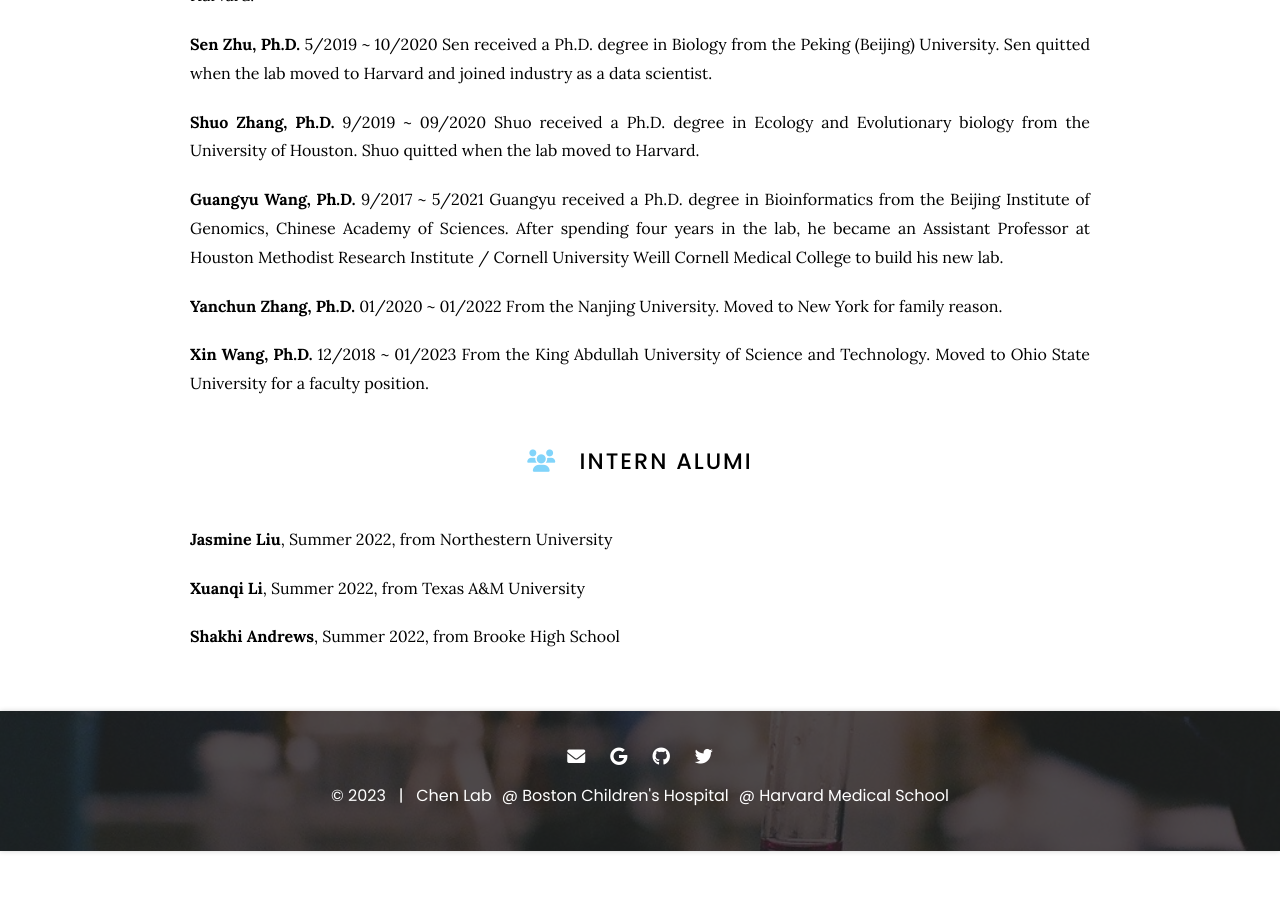
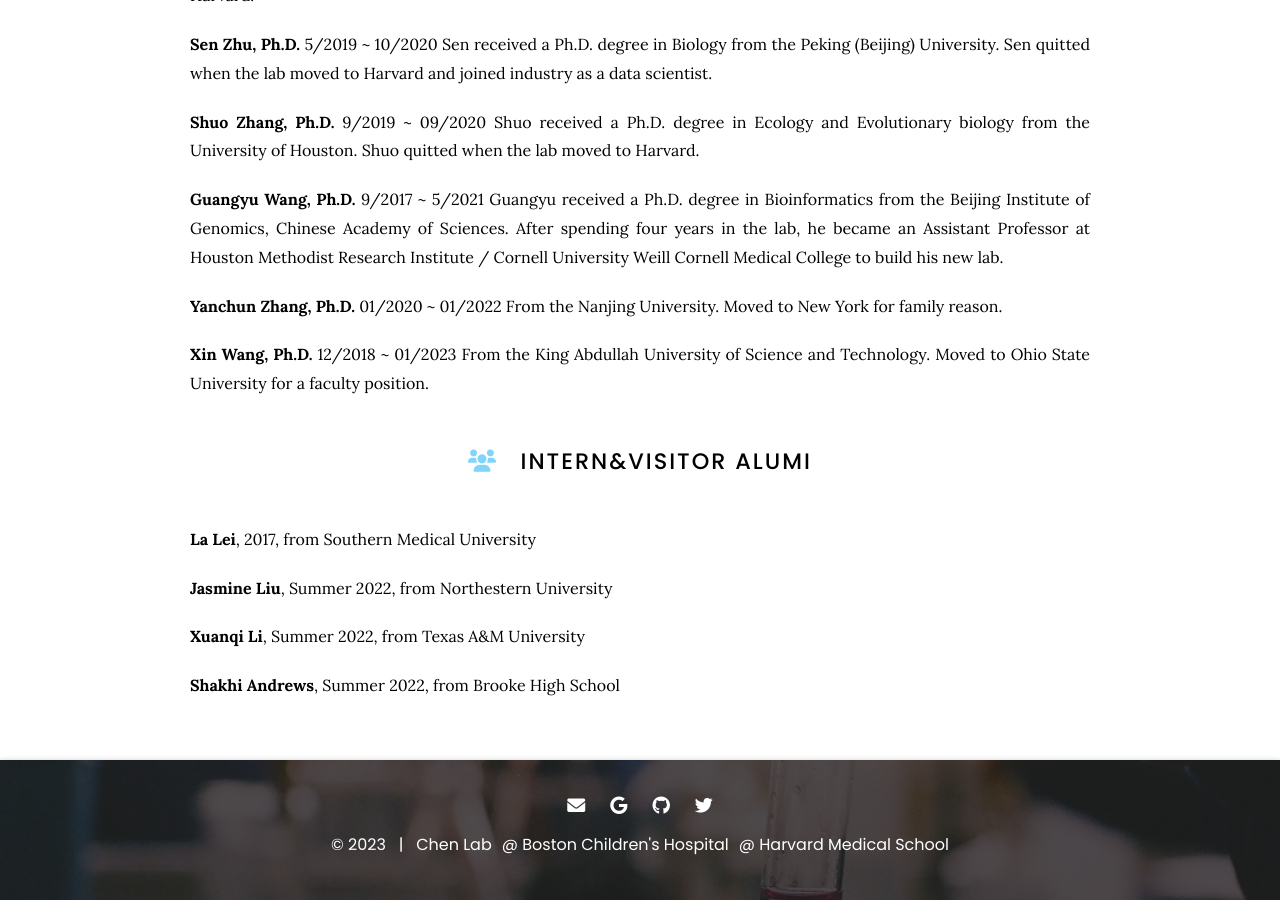
Before and after one commit to kaifuchenlab/kaifuchenlab.github.io, a Jekyll site: the page built from 2.team/index.md, in a window 1280 px wide and 900 px high, scrolled down 1653 px. Built offline with Jekyll 4.4.1, drawn with Linux system fonts in a browser that asks for light colours; before the commit the page ends 2504 px from its top, so only the background shows below that.

Commit message:
Update index.md

```diff
--- a/2.team/index.md
+++ b/2.team/index.md
@@ -85,7 +85,9 @@ From the Nanjing University. Moved to New York for family reason.
 From the King Abdullah University of Science and Technology. Moved to Ohio State University for a faculty position.
 
 
-# <i class="fas fa-users"></i>Intern Alumi
+# <i class="fas fa-users"></i>Intern&Visitor Alumi
+
+**La Lei**, 2017, from Southern Medical University
 
 **Jasmine Liu**, Summer 2022, from Northestern University
 
```
